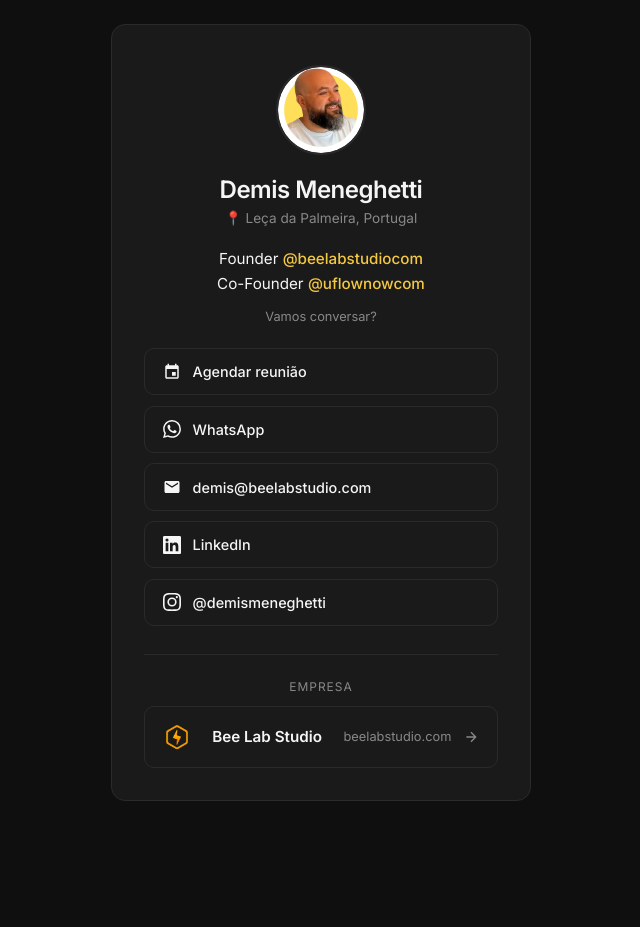
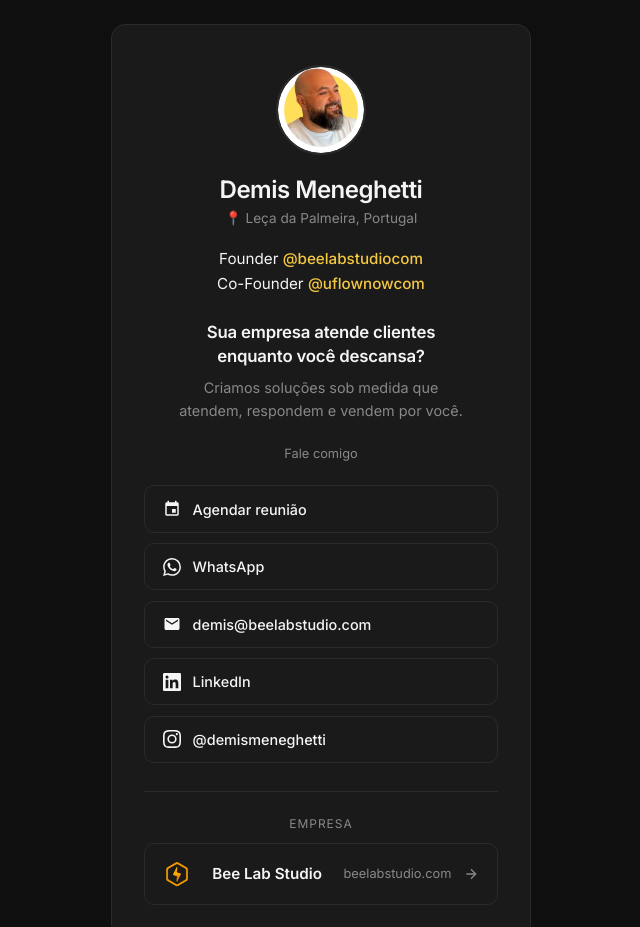
Before and after one commit to beelabstudio/demismeneghetti, a plain HTML site: page index.html in a window 1280 px wide. Shown: the top 927 px of the page, without its empty margins (319-959 px from the left). Before the commit the page ends 825 px from the top, so only its background shows below. Drawn offline with Linux system fonts and the light colour scheme.

Commit message:
feat: add value proposition block between bio and CTA
Adapt the Instagram bio pitch to the page: a hook question plus a factual
answer, and a shorter CTA label ("Fale comigo") that no longer repeats the
question. No emojis, no new colours, no new assets.

```diff
--- a/index.html
+++ b/index.html
@@ -29,7 +29,12 @@
       Co-Founder <a href="https://instagram.com/uflownowcom" target="_blank" rel="noopener">@uflownowcom</a>
     </p>
 
-    <div class="cta-label">Vamos conversar?</div>
+    <div class="pitch">
+      <p class="pitch-hook">Sua empresa atende clientes enquanto você descansa?</p>
+      <p class="pitch-body">Criamos soluções sob medida que atendem, respondem e vendem por você.</p>
+    </div>
+
+    <div class="cta-label">Fale comigo</div>
 
     <div class="links">
 
--- a/style.css
+++ b/style.css
@@ -95,6 +95,30 @@ body {
 
 .bio a:hover {
   text-decoration: underline;
+}
+
+/* Value proposition: hook (question) + factual answer, between bio and CTA */
+.pitch {
+  margin-top: 1rem;
+  margin-bottom: 1.25rem;
+  max-width: 340px;
+}
+
+.pitch-hook {
+  font-size: 1.05rem;
+  font-weight: 600;
+  line-height: 1.4;
+  letter-spacing: -0.2px;
+  color: var(--text-primary);
+  margin-bottom: 0.5rem;
+  text-wrap: balance;
+}
+
+.pitch-body {
+  font-size: 0.9rem;
+  line-height: 1.6;
+  color: var(--text-secondary);
+  text-wrap: balance;
 }
 
 /* CTA label */
```
